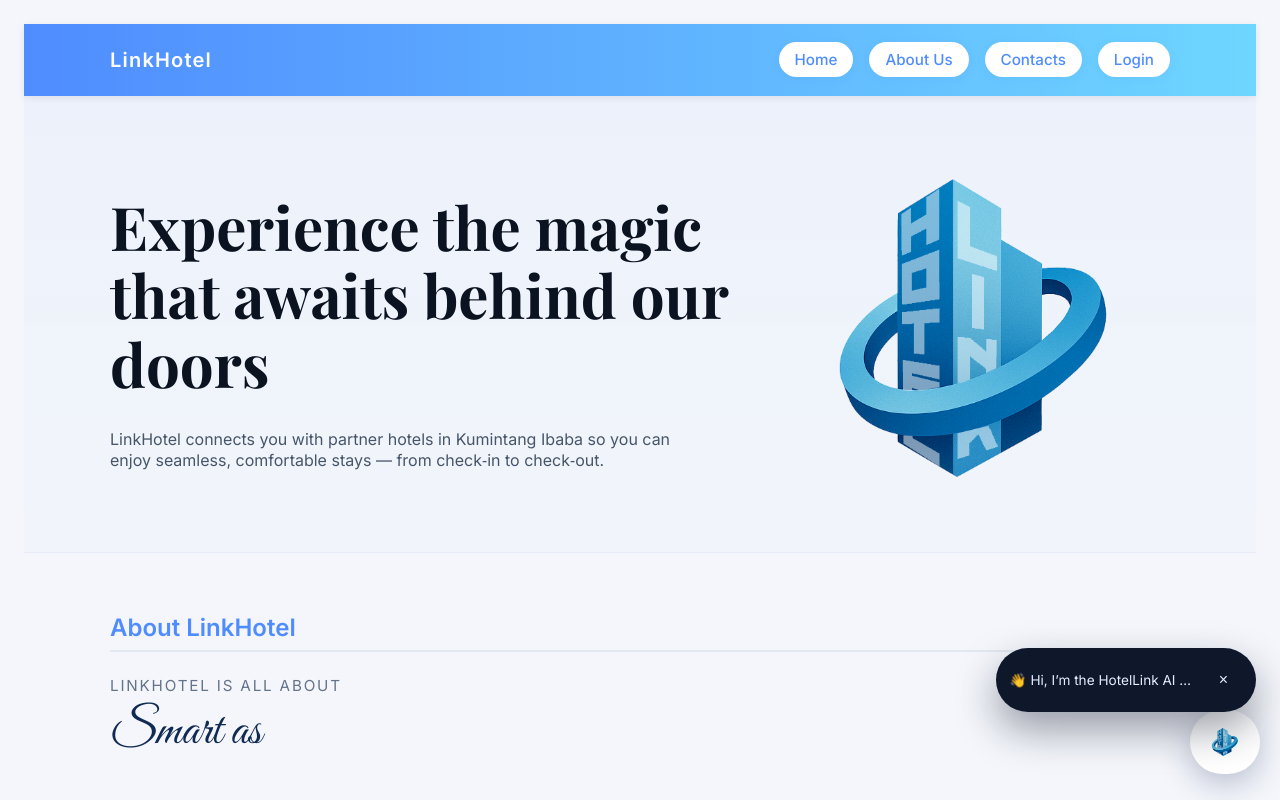
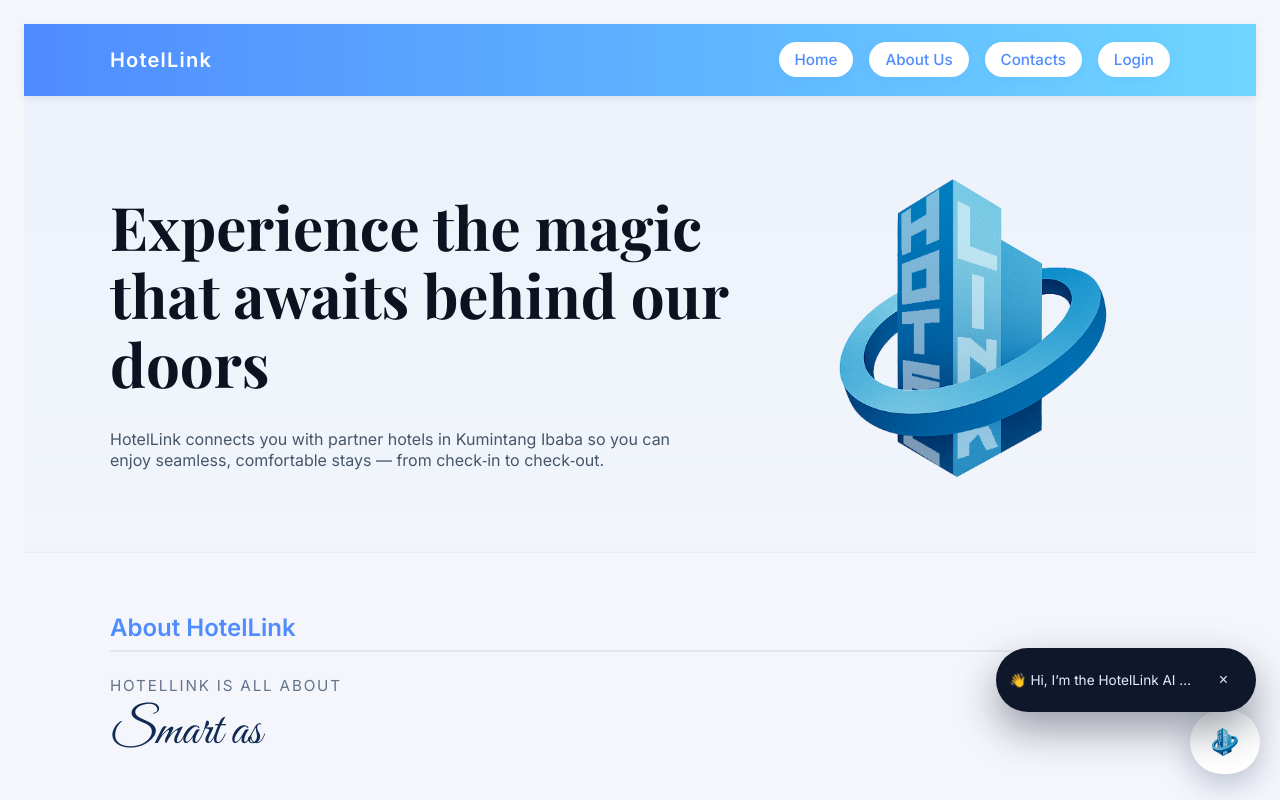
Before and after one commit to Kyle-Geronimo/Capstone-Javascript-, a website with bundled scripts: page javascript_website/index.html in a window 1280 px wide. Shown: the top 800 px of the page. Built offline with nearby package versions, Linux system fonts and the light colour scheme; no server answers.

Commit message:
html text update

```diff
--- a/javascript_website/index.html
+++ b/javascript_website/index.html
@@ -25,7 +25,7 @@
 
   <header>
     <div class="container">
-      <h1>LinkHotel</h1>
+      <h1>HotelLink</h1>
       <button id="nav-toggle" class="nav-toggle" aria-label="Toggle navigation" aria-expanded="false" aria-controls="main-nav">
         <span class="nav-toggle-bar"></span>
         <span class="nav-toggle-bar"></span>
@@ -46,7 +46,7 @@
       <div class="container hero-inner">
         <div class="hero-copy">
           <h2 style="margin-top: 3rem; font-size: 60px;">Experience the magic that awaits behind our doors</h2>
-          <p class="lead" style="margin-top: 2rem;">LinkHotel connects you with partner hotels in Kumintang Ibaba so you can enjoy seamless, comfortable stays — from check‑in to check‑out.</p>
+          <p class="lead" style="margin-top: 2rem;">HotelLink connects you with partner hotels in Kumintang Ibaba so you can enjoy seamless, comfortable stays — from check‑in to check‑out.</p>
         </div>
 
         <!-- kept for decorative illustration / hero-only content; removed weather from here -->
@@ -61,11 +61,11 @@
     <!-- ABOUT US / FEATURES (typed cursive tagline) -->
     <section class="home-features" id="about">
       <div class="container">
-        <h3 class="section-title">About LinkHotel</h3>
+        <h3 class="section-title">About HotelLink</h3>
 
         <!-- Cursive typed animation line -->
         <div class="about-typed-wrap">
-          <p class="about-typed-lead">LinkHotel is all about</p>
+          <p class="about-typed-lead">HotelLink is all about</p>
           <p class="about-typed-line">
             <span id="about-typed-text"></span>
             <span class="typed-cursor">|</span>
```
Also changed, not shown: javascript_website/index2.html (+3 -3 lines).
